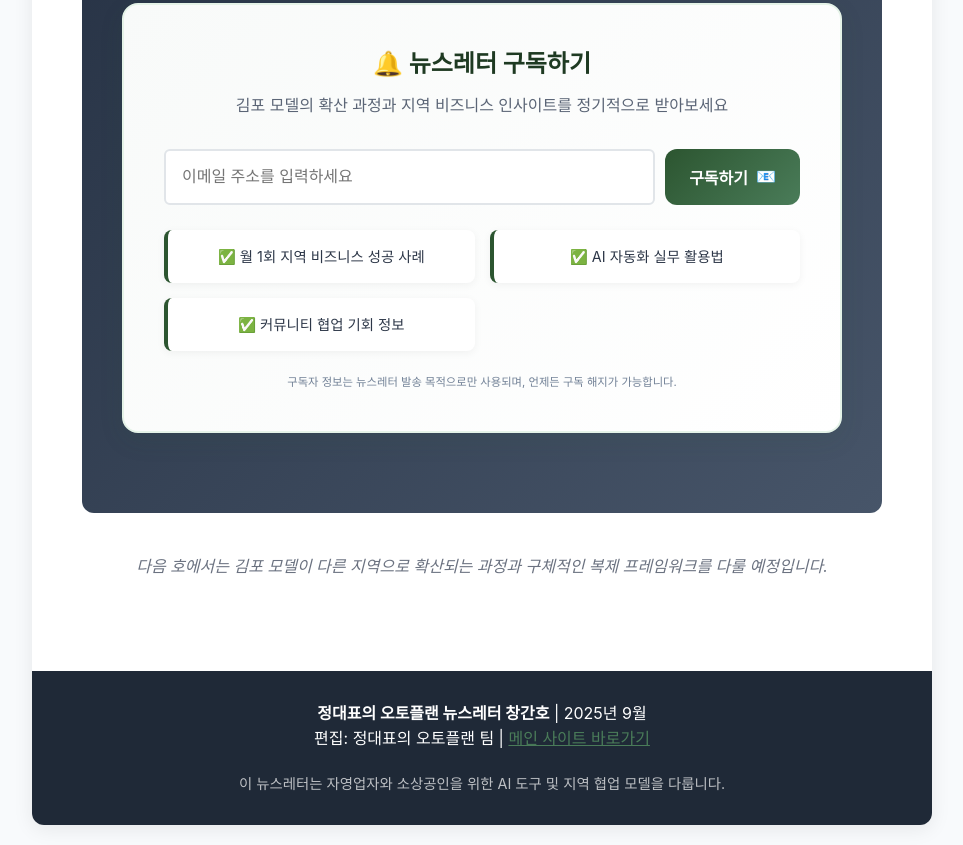
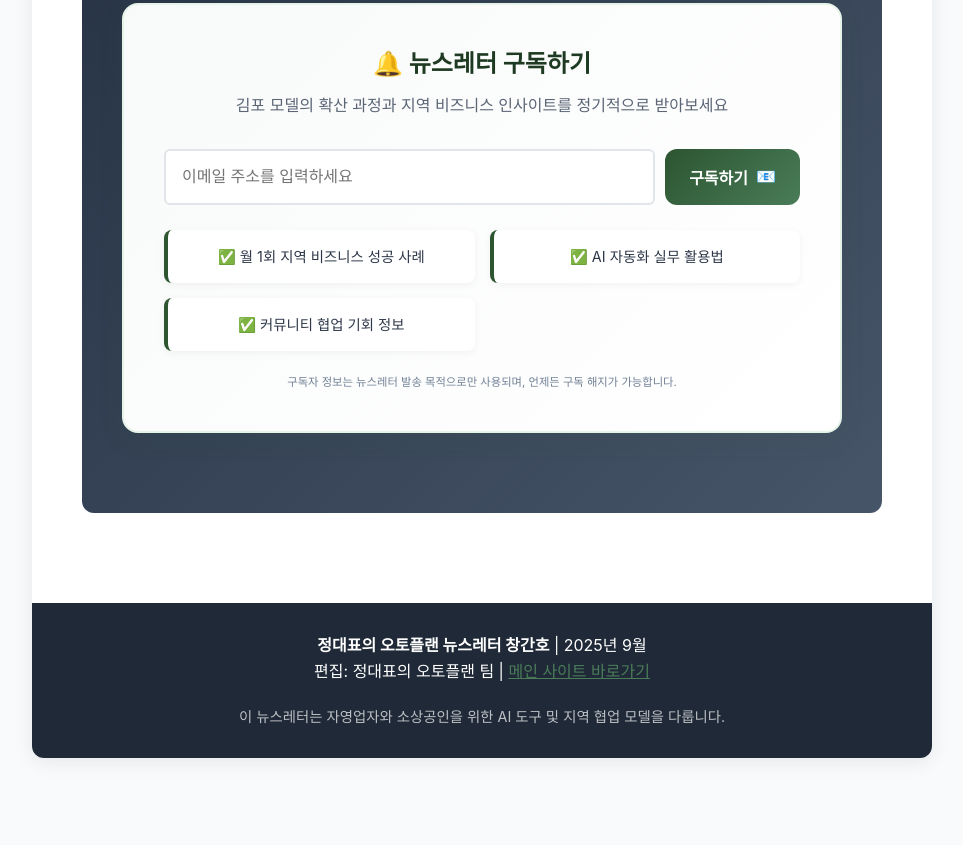
Before and after one commit to hyoda/hub-verdi, a plain HTML site: page newsletter/autoplan_newsletter_html.html in a window 1280 px wide. Shown: the part 9081-9926 px from the top of the page, without its empty margins (158-1121 px from the left). After the commit the page ends 9859 px from the top, so only its background shows below. Drawn offline with Linux system fonts and the light colour scheme.

Commit message:
뉴스레터 HTML 파일의 문구 주석 처리
- autoplan_newsletter_html.html 파일에서 특정 문구를 주석 처리하여 향후 수정 가능성을 고려했습니다.

이번 업데이트는 콘텐츠 관리의 유연성을 높이기 위한 것입니다.

```diff
--- a/newsletter/autoplan_newsletter_html.html
+++ b/newsletter/autoplan_newsletter_html.html
@@ -932,7 +932,7 @@
             </div>
 
             <div class="newsletter-section">
-                <p style="text-align: center; color: #6b7280;"><em>다음 호에서는 김포 모델이 다른 지역으로 확산되는 과정과 구체적인 복제 프레임워크를 다룰 예정입니다.</em></p>
+                <!-- <p style="text-align: center; color: #6b7280;"><em>다음 호에서는 김포 모델이 다른 지역으로 확산되는 과정과 구체적인 복제 프레임워크를 다룰 예정입니다.</em></p> -->
             </div>
         </div>
 
```
